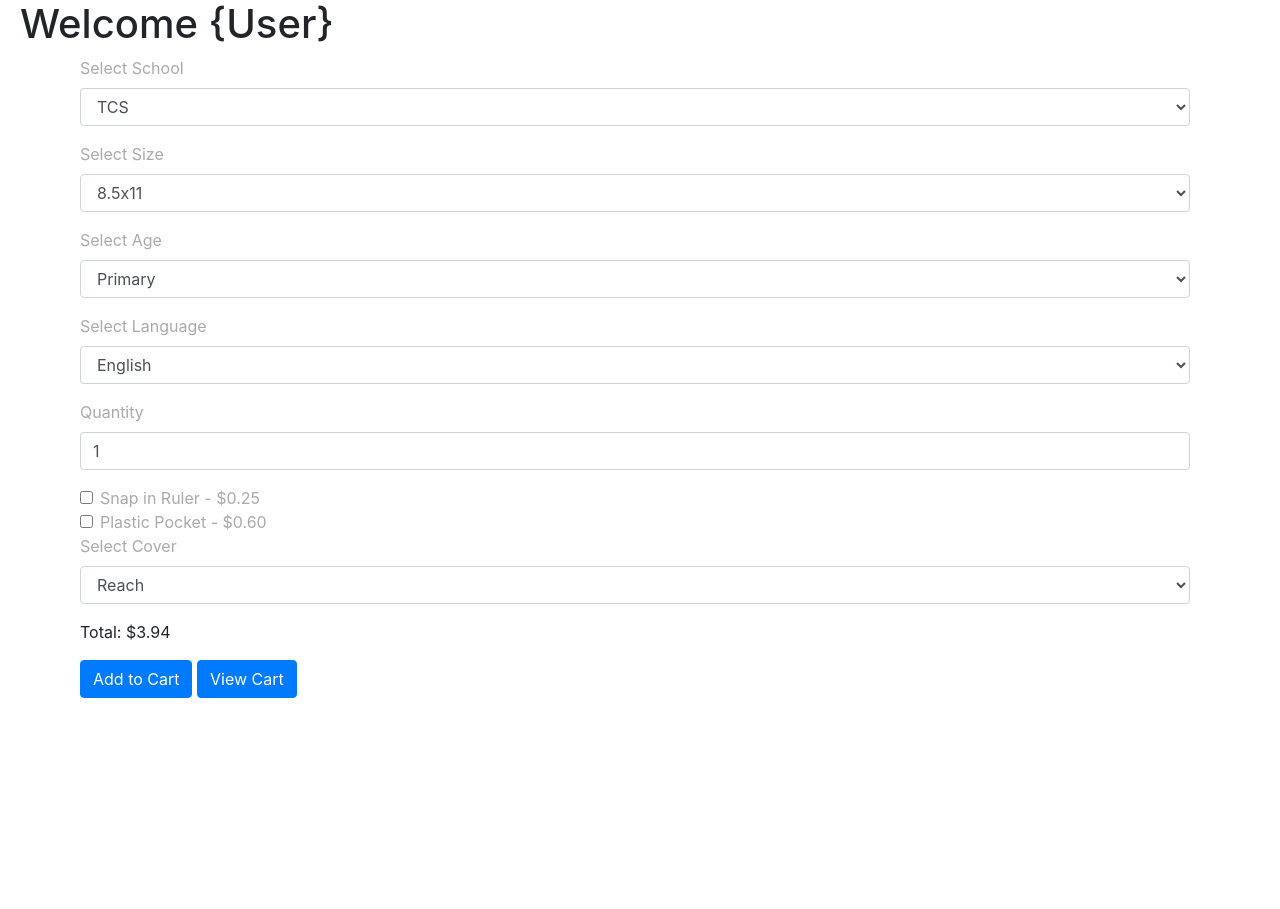
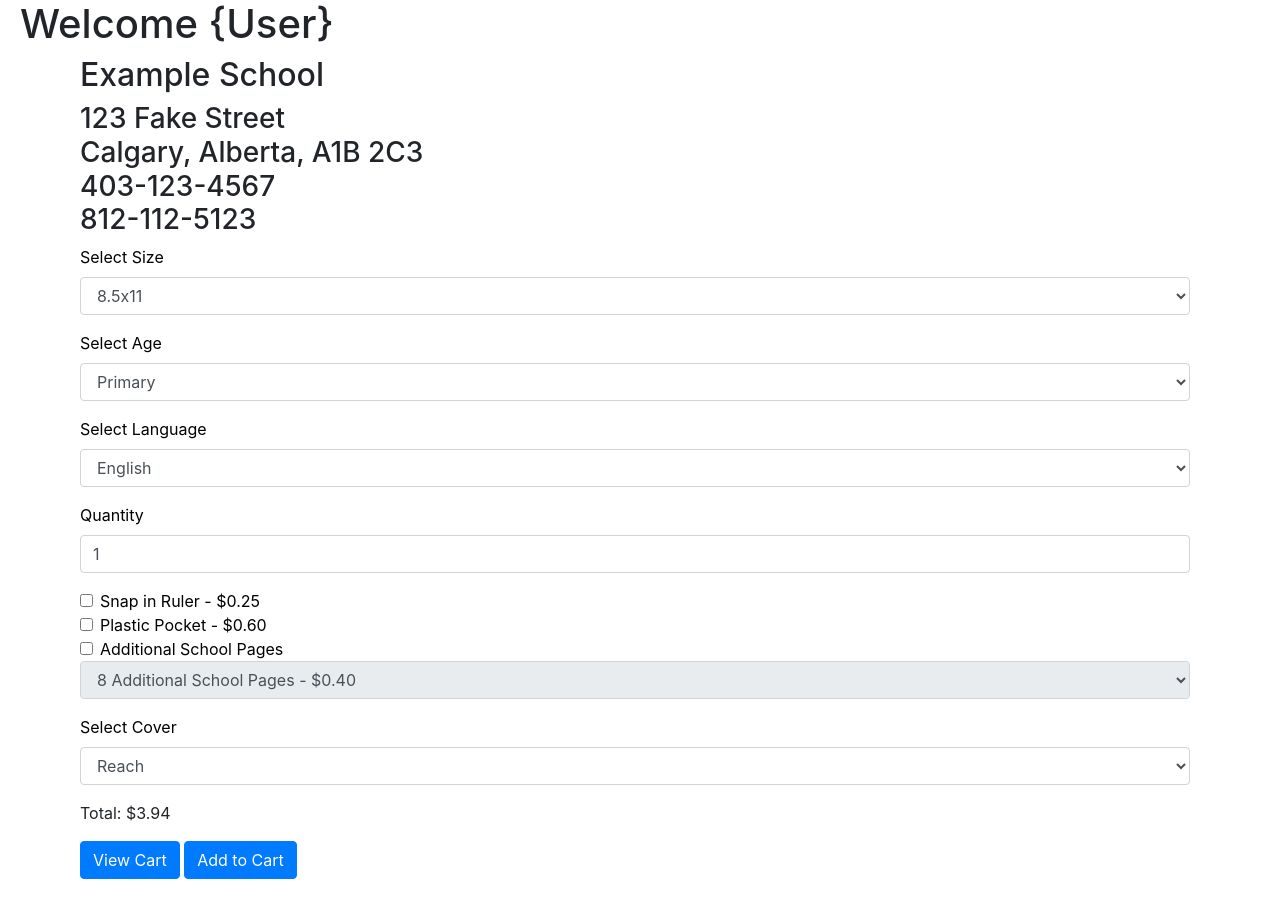
Before and after one commit to aydenrust/FirstClass, a PHP site: page /order.html in a window 1280 px wide. Before the commit the page ends 698 px from the top, so only its background shows below. Run offline with PHP 8.4, Linux system fonts and the light colour scheme.

Commit message:
School pages and school page confirmation

```diff
--- a/FirstClass/home.css
+++ b/FirstClass/home.css
@@ -251,3 +251,52 @@ Side note: I know that this style of nesting in SASS doesn't result in the most
       width: 40%;
     }
   }
+label{
+  color: black !important;
+}
+
+/* The snackbar - position it at the bottom and in the middle of the screen */
+#snackbar {
+  visibility: hidden; /* Hidden by default. Visible on click */
+  min-width: 250px; /* Set a default minimum width */
+  margin-left: -125px; /* Divide value of min-width by 2 */
+  background-color: #333; /* Black background color */
+  color: #fff; /* White text color */
+  text-align: center; /* Centered text */
+  border-radius: 2px; /* Rounded borders */
+  padding: 16px; /* Padding */
+  position: fixed; /* Sit on top of the screen */
+  z-index: 1; /* Add a z-index if needed */
+  left: 50%; /* Center the snackbar */
+  bottom: 30px; /* 30px from the bottom */
+}
+
+/* Show the snackbar when clicking on a button (class added with JavaScript) */
+#snackbar.show {
+  visibility: visible; /* Show the snackbar */
+  /* Add animation: Take 0.5 seconds to fade in and out the snackbar.
+  However, delay the fade out process for 2.5 seconds */
+  -webkit-animation: fadein 0.5s, fadeout 0.5s 2.5s;
+  animation: fadein 0.5s, fadeout 0.5s 2.5s;
+}
+
+/* Animations to fade the snackbar in and out */
+@-webkit-keyframes fadein {
+  from {bottom: 0; opacity: 0;}
+  to {bottom: 30px; opacity: 1;}
+}
+
+@keyframes fadein {
+  from {bottom: 0; opacity: 0;}
+  to {bottom: 30px; opacity: 1;}
+}
+
+@-webkit-keyframes fadeout {
+  from {bottom: 30px; opacity: 1;}
+  to {bottom: 0; opacity: 0;}
+}
+
+@keyframes fadeout {
+  from {bottom: 30px; opacity: 1;}
+  to {bottom: 0; opacity: 0;}
+}
--- a/FirstClass/order.html
+++ b/FirstClass/order.html
@@ -28,15 +28,24 @@
   <body>
     <h1>Welcome {User}</h1>
     <div class="container">
+      <h2>Example School</h2>
+      <h3>
+        123 Fake Street<br />
+        Calgary, Alberta, A1B 2C3 <br />
+        403-123-4567 <br />
+        812-112-5123
+      </h3>
+    </div>
+    <div class="container">
       <form action="cart.html">
-            <div class="form-group">
+        <!-- <div class="form-group">
                     <label for="size">Select School</label>
                     <select class="form-control field" id="school">
-                      <option value="TCS">TCS</option>
-                      <option value="CCS">CCS</option>
-                      <option value="GCA">GCA</option>
+                      <option value="S1">School1</option>
+                      <option value="S2">School2</option>
+                      <option value="S3">School3</option>
                     </select>
-                  </div>
+                  </div> -->
         <div class="form-group">
           <label for="size">Select Size</label>
           <select class="form-control field" id="size">
@@ -50,8 +59,16 @@
           <select class="form-control field" id="age">
             <option value="primary" id="primary" class="opt">Primary</option>
             <option value="junior" id="junior" class="opt">Junior</option>
-            <option value="intermediate" id="intermediate" class="opt" style="display:none">Intermediate</option>
-            <option value="high" id="high" class="opt" style="display:none">High</option>
+            <option
+              value="intermediate"
+              id="intermediate"
+              class="opt"
+              style="display:none"
+              >Intermediate</option
+            >
+            <option value="high" id="high" class="opt" style="display:none"
+              >High</option
+            >
           </select>
         </div>
         <div class="form-group">
@@ -63,19 +80,86 @@
         </div>
         <div class="form-group">
           <label for="quantity">Quantity</label>
-            <input type="number" min="1" class="form-control field check" value="1" id="quantity">
+          <input
+            type="number"
+            min="1"
+            class="form-control field check"
+            value="1"
+            id="quantity"
+          />
         </div>
         <div class="form-check">
-                <input class="form-check-input check checkBox" type="checkbox" value="" id="ruler">
+          <input
+            class="form-check-input check checkBox"
+            type="checkbox"
+            value="0.25"
+            id="ruler"
+          />
           <label class="form-check-label" for="ruler">
             Snap in Ruler - $0.25
           </label>
         </div>
         <div class="form-check">
-                    <input class="form-check-input check checkBox" type="checkbox" value="" id="pocket">
+          <input
+            class="form-check-input check checkBox"
+            type="checkbox"
+            value="0.60"
+            id="pocket"
+          />
           <label class="form-check-label" for="pocket">
             Plastic Pocket - $0.60
           </label>
+        </div>
+        <div class="form-check" id="boardpgs" style="display:none">
+          <input
+            class="form-check-input checkBox"
+            type="checkbox"
+            value="0"
+            id="board"
+          />
+          <label class="form-check-label" for="board">
+            Board Pages
+          </label>
+        </div>
+        <div class="form-group">
+          <div class="form-check">
+            <input
+              class="form-check-input check checkBox"
+              type="checkbox"
+              value=""
+              id="xtrapgs"
+            />
+            <label class="form-check-label" for="xtrapgs">
+              Additional School Pages
+            </label>
+          </div>
+          <select class="form-control field pgs opt" id="pgsJ" disabled>
+            <option value="0.40" id="8pgsJ" class="opt"
+              >8 Additional School Pages - $0.40</option
+            >
+            <option value="0.60" id="16pgsJ" class="opt"
+              >16 Additional School Pages - $0.60</option
+            >
+          </select>
+          <select
+            class="form-control field pgs opt"
+            id="pgsH"
+            style="display:none"
+            disabled
+          >
+            <option value="0.20" id="8pgsH" class="opt"
+              >8 Additional School Pages - $0.20</option
+            >
+            <option value="0.25" id="16pgsH" class="opt"
+              >16 Additional School Pages - $0.25</option
+            >
+            <option value="0.30" id="24pgsH" class="opt"
+              >24 Additional School Pages - $0.30</option
+            >
+            <option value="0.35" id="32pgsH" class="opt"
+              >32 Additional School Pages - $0.35</option
+            >
+          </select>
         </div>
         <div class="form-group">
           <label for="size">Select Cover</label>
@@ -85,14 +169,31 @@
           </select>
         </div>
         <div class="form-group">Total: $<a id="total">3.94</a></div>
-        <button type="button" class="btn btn-primary" id="addToCart">Add to Cart</button>
+        <!-- <button type="button" class="btn btn-primary" id="addToCart">
+          Add to Cart
+        </button> -->
         <button type="submit" class="btn btn-primary">View Cart</button>
+        <button
+          type="button"
+          class="btn btn-primary"
+          onclick="modalCheck()"
+        >
+        <!--data-toggle="modal"
+          data-target="#confirmModal"-->
+          Add to Cart
+        </button>
       </form>
 
       <div class="toast success" style="position: absolute; top:0; right: 0;">
         <div class="toast-header">
           <strong class="mr-auto">Success</strong>
-                <button type="button" class="ml-2 mb-1 close" data-dismiss="toast" aria-label="Close">
+          <button
+            type="button"
+            class="ml-2 mb-1 close"
+            data-dismiss="toast"
+            aria-label="Close"
+          >
+          <!--Toast-->
             <span aria-hidden="true">&times;</span>
           </button>
         </div>
@@ -101,5 +202,52 @@
         </div>
       </div>
 
+
+<!-- The actual snackbar -->
+<div id="snackbar">Added to Cart!</div>
+
+      <div
+        class="modal fade"
+        id="confirmModal"
+        tabindex="-1"
+        role="dialog"
+        aria-labelledby="exampleModalLabel"
+        aria-hidden="true"
+      >
+        <div class="modal-dialog modal-dialog-centered" role="document">
+          <div class="modal-content">
+            <div class="modal-header">
+              <h5 class="modal-title">Are you sure?</h5>
+              <button
+                type="button"
+                class="close"
+                data-dismiss="modal"
+                aria-label="Close"
+              >
+                <span aria-hidden="true">&times;</span>
+              </button>
+            </div>
+            <div class="modal-body">
+              <p>
+                Would you like to go back and add school pages to this planner?
+              </p>
+            </div>
+            <div class="modal-footer">
+              <button
+                type="button"
+                class="btn btn-secondary"
+                data-dismiss="modal"
+              >
+                Go Back!
+              </button>
+              <button type="button" class="btn btn-primary" data-dismiss="modal"
+              aria-label="Close" onclick="showSnack()">
+                Yes, just add to cart.
+              </button>
+            </div>
+          </div>
+        </div>
+      </div>
+    </div>
   </body>
 </html>
```
Also changed, not shown: FirstClass/order.js (+95 -11 lines). Lines whose indentation alone changed are shown as unchanged.
